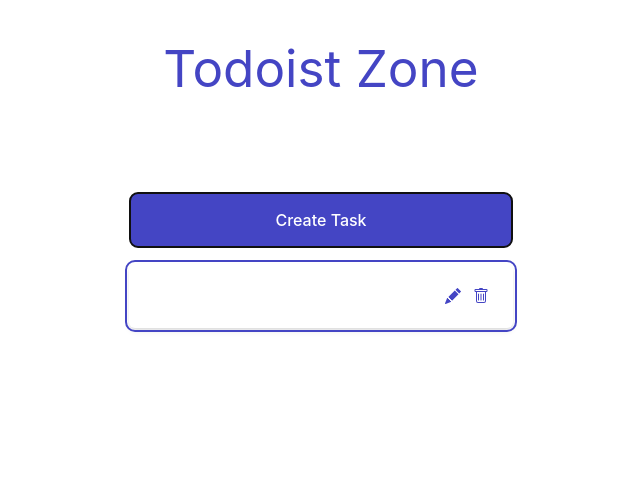
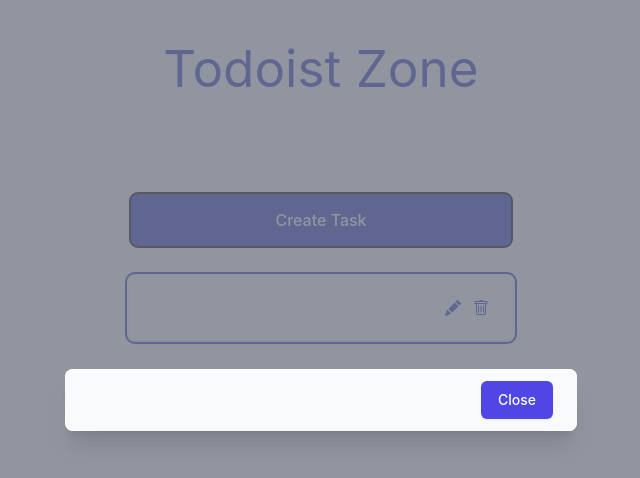
Before and after one commit to BagasDhitya/todoist-zone, a React (Vite) app: page / in a window 1280 px wide. Both pictures are taken after a click on the button "Create Task". Shown: the top 478 px of the page, without its empty margins (319-959 px from the left). Built offline with nearby package versions, Linux system fonts and the light colour scheme.

Commit message:
create modal

```diff
--- /dev/null
+++ b/src/components/Modal.tsx
@@ -0,0 +1,41 @@
+import React from "react";
+
+interface ModalProps {
+  isOpen?: boolean;
+  onClose?: () => void;
+  children?: React.ReactNode;
+}
+
+const Modal: React.FC<ModalProps> = ({ isOpen, onClose, children }) => {
+  if (!isOpen) return null;
+
+  return (
+    <div className="fixed z-10 inset-0 overflow-y-auto">
+      <div className="flex items-end justify-center min-h-screen pt-4 px-4 pb-20 text-center sm:block sm:p-0">
+        <div className="fixed inset-0 transition-opacity" aria-hidden="true">
+          <div className="absolute inset-0 bg-gray-500 opacity-75"></div>
+        </div>
+        <span
+          className="hidden sm:inline-block sm:align-middle sm:h-screen"
+          aria-hidden="true"
+        >
+          &#8203;
+        </span>
+        <div className="inline-block align-bottom bg-white rounded-lg text-left overflow-hidden shadow-xl transform transition-all sm:my-8 sm:align-middle sm:max-w-lg sm:w-full">
+          {children}
+          <div className="bg-gray-50 px-4 py-3 sm:px-6 sm:flex sm:flex-row-reverse">
+            <button
+              type="button"
+              className="w-full inline-flex justify-center rounded-md border border-transparent shadow-sm px-4 py-2 bg-indigo-600 text-base font-medium text-white hover:bg-indigo-700 focus:outline-none focus:ring-2 focus:ring-offset-2 focus:ring-indigo-500 sm:ml-3 sm:w-auto sm:text-sm"
+              onClick={onClose}
+            >
+              Close
+            </button>
+          </div>
+        </div>
+      </div>
+    </div>
+  );
+};
+
+export default Modal;
--- a/src/pages/home/index.tsx
+++ b/src/pages/home/index.tsx
@@ -1,22 +1,31 @@
-import React from "react";
+import { useState } from "react";
 import Layout from "../../components/Layout";
 import Card from "../../components/Card";
 import Button from "../../components/Button";
+import Modal from "../../components/Modal";
 
 const Home = () => {
+  const [data, setData] = useState([]);
+  const [show, setShow] = useState(false);
+
   return (
     <Layout>
       <div className="w-screen h-full grid gap-4 place-content-center mt-10 ">
         <div className="flex justify-center mb-20">
           <h1 className="text-todoist-indigo">Todoist Zone</h1>
         </div>
-        <div className="flex space-x-5 flex-row">
-          <Button title="Create Task" />
+        <div className="flex space-x-5 flex-row mb-3">
+          <Button
+            id="create-task"
+            title="Create Task"
+            onClick={() => setShow(true)}
+          />
         </div>
-        <div className="w-96">
+        <div className="w-96 space-y-10">
           <Card />
         </div>
       </div>
+      <Modal isOpen={show} onClose={() => setShow(false)} />
     </Layout>
   );
 };
```
